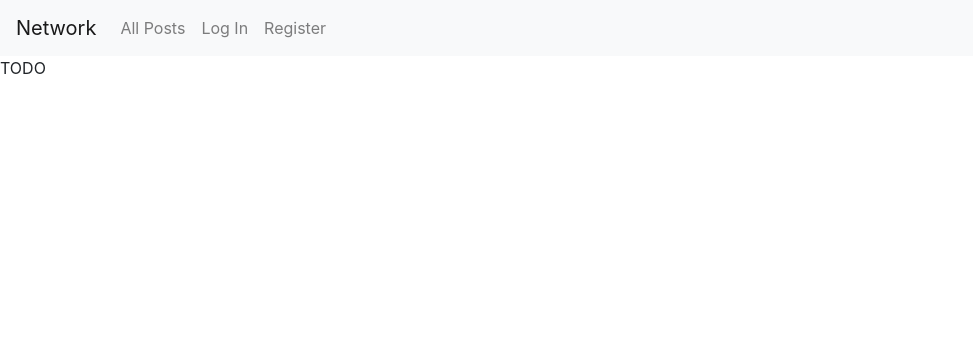
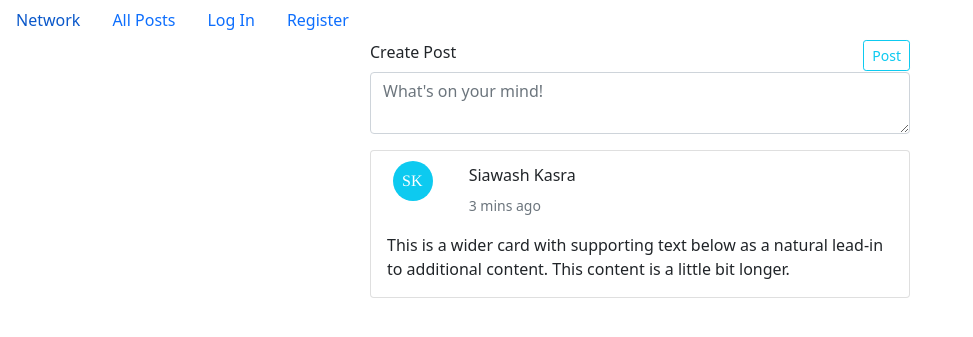
Before and after one commit to siawashkasra/network, a Django app: page / in a window 1280 px wide. Shown: the top 337 px of the page, without its empty margins (0-973 px from the left). Run offline with Django 3.2, Linux system fonts and the light colour scheme; some libraries are stand-ins or nearby versions.

Commit message:
Design Post UI/UX

```diff
--- a/network/static/network/styles.css
+++ b/network/static/network/styles.css
@@ -0,0 +1,18 @@
+
+.card {
+    margin: auto;
+}
+
+.post {
+    max-width: 540px;
+    margin: auto;
+}
+
+.btn-outline-info {
+    float: right;
+    margin-bottom: 1px;
+}
+
+.card-title {
+    margin-top: 15px !important;
+}
--- a/network/templates/network/index.html
+++ b/network/templates/network/index.html
@@ -1,5 +1,48 @@
 {% extends "network/layout.html" %}
 
 {% block body %}
-    TODO
+
+
+<div class="container-fluid">
+
+    <form class="post">
+        <div class="mb-3">
+            <div class="row">
+                <div class="col-md-6">
+                    <label for="validationTextarea" class="form-label">Create Post</label>
+                </div>
+                <div class="col-md-6">
+                    <button type="button" class="btn btn-outline-info btn-sm">Post</button>
+                </div>
+            </div>
+            <textarea class="form-control" id="" placeholder="What's on your mind!" required></textarea>
+        </div>
+    </form>
+    <div class="card mb-3" style="max-width: 540px;">
+        <div class="row g-0">
+            <div class="row">
+                <div class="col-md-2">
+                    <svg height="50" width="50">
+                        <g>
+                            <circle cx="30" cy="30" r="20" fill="#0dcaf0" text="Test"></circle>
+                            <text x="19" y="35" font-family="Times" font-size="" fill="white">SK</text>
+                        </g>
+                    </svg>
+                </div>
+                <div class="col-md-10">
+                    <h6 class="card-title">Siawash Kasra</h6>
+                    <p class="card-text"><small class="text-muted">3 mins ago</small></p>
+                </div>
+            </div>
+            <div class="col">
+                <div class="card-body">
+
+                    <p class="card-text">This is a wider card with supporting text below as a natural lead-in to additional content. This content is a little bit longer.</p>
+                </div>
+            </div>
+        </div>
+    </div>
+</div>
+
+
 {% endblock %}
--- a/network/templates/network/layout.html
+++ b/network/templates/network/layout.html
@@ -4,21 +4,16 @@
 <html lang="en">
     <head>
         <title>{% block title %}Social Network{% endblock %}</title>
-        <link rel="stylesheet" href="https://stackpath.bootstrapcdn.com/bootstrap/4.4.1/css/bootstrap.min.css" integrity="sha384-Vkoo8x4CGsO3+Hhxv8T/Q5PaXtkKtu6ug5TOeNV6gBiFeWPGFN9MuhOf23Q9Ifjh" crossorigin="anonymous">
+        <link href="https://cdn.jsdelivr.net/npm/bootstrap@5.0.0-beta3/dist/css/bootstrap.min.css" rel="stylesheet" integrity="sha384-eOJMYsd53ii+scO/bJGFsiCZc+5NDVN2yr8+0RDqr0Ql0h+rP48ckxlpbzKgwra6" crossorigin="anonymous">
         <link href="{% static 'network/styles.css' %}" rel="stylesheet">
     </head>
     <body>
 
-        <nav class="navbar navbar-expand-lg navbar-light bg-light">
-            <a class="navbar-brand" href="#">Network</a>
-
         <div>
-              <ul class="navbar-nav mr-auto">
-                {% if user.is_authenticated %}
+            <ul class="nav">
                 <li class="nav-item">
-                        <a class="nav-link" href="#"><strong>{{ user.username }}</strong></a>
+                    <a class="nav-link active" aria-current="page" href="#">Network</a>
                 </li>
-                {% endif %}
                 <li class="nav-item">
                     <a class="nav-link" href="{% url 'index' %}">All Posts</a>
                 </li>
@@ -39,7 +34,6 @@
                 {% endif %}
             </ul>
         </div>
-          </nav>
 
         <div class="body">
             {% block body %}
```
Also changed, not shown: db.sqlite3, 1 other file. Lines whose indentation alone changed are shown as unchanged.
